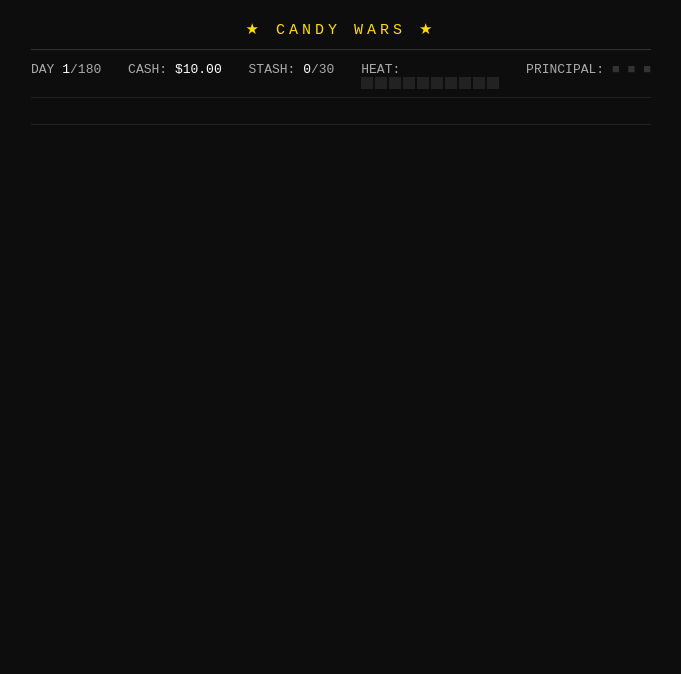
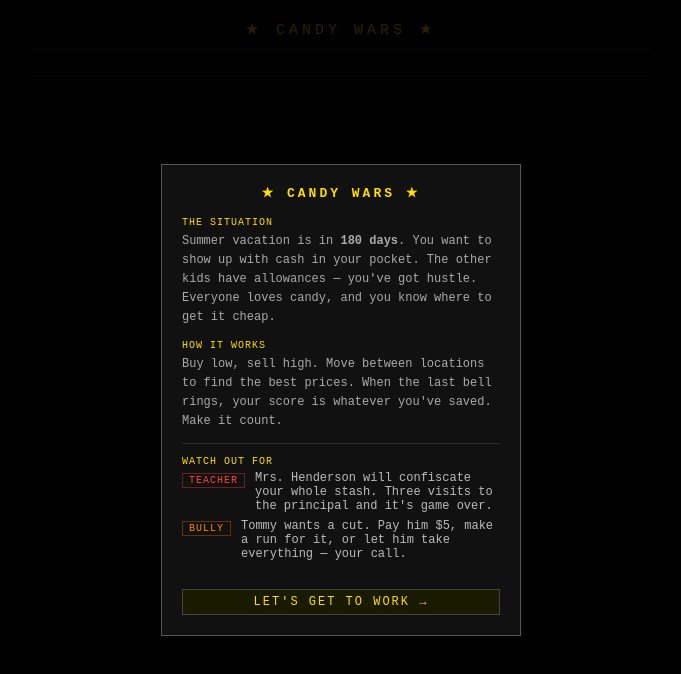
Before and after one commit to wsguede/ai-game, a plain HTML site: page index.html in a window 1280 px wide. Shown: the whole page, without its empty margins (299-980 px from the left). Drawn offline with Linux system fonts and the light colour scheme.

Commit message:
feat: startup dialog with summer vacation premise and teacher/bully explainers

```diff
--- a/engine/game.js
+++ b/engine/game.js
@@ -250,10 +250,15 @@ var Game = (function() {
 
   function init() {
     State.init(ERA_V1);
+    document.getElementById('intro-modal').classList.add('active');
+  }
+
+  function closeIntro() {
+    document.getElementById('intro-modal').classList.remove('active');
     startTurn();
   }
 
-  return { init: init, endTurn: endTurn, travel: travel, layLow: layLow, openTrade: openTrade, setTradeMode: setTradeMode, fillMax: fillMax, payBully: payBully, runFromBully: runFromBully, acceptRob: acceptRob };
+  return { init: init, endTurn: endTurn, travel: travel, layLow: layLow, openTrade: openTrade, setTradeMode: setTradeMode, fillMax: fillMax, payBully: payBully, runFromBully: runFromBully, acceptRob: acceptRob, closeIntro: closeIntro };
 })();
 
 
--- a/index.html
+++ b/index.html
@@ -83,6 +83,13 @@
     .end-screen p { color: #aaa; line-height: 1.8; margin-bottom: 12px; }
     .end-screen .grade { font-size: 48px; color: #4cff72; margin: 20px 0; }
     .end-screen .grade.fail { color: #ff4444; }
+    .intro-section { margin-bottom: 12px; }
+    .intro-label { color: #ffdd00; letter-spacing: 1px; font-size: 10px; margin-bottom: 4px; }
+    .intro-divider { border: none; border-top: 1px solid #2a2a2a; margin: 12px 0; }
+    .intro-event-row { display: flex; gap: 10px; align-items: flex-start; margin-bottom: 6px; font-size: 12px; color: #bbb; }
+    .intro-tag { font-size: 10px; letter-spacing: 1px; padding: 1px 6px; border: 1px solid; white-space: nowrap; flex-shrink: 0; margin-top: 2px; }
+    .intro-tag-teacher { color: #ff4444; border-color: #662222; }
+    .intro-tag-bully { color: #ff8800; border-color: #663300; }
   </style>
 </head>
 <body>
@@ -123,6 +130,34 @@
     <div class="end-screen" id="end-content"></div>
   </div>
 
+  <!-- Intro Dialog -->
+  <div id="intro-modal" class="modal-overlay">
+    <div class="modal">
+      <h3 style="text-align:center;letter-spacing:3px;margin-bottom:16px">★ CANDY WARS ★</h3>
+      <div class="intro-section">
+        <div class="intro-label">THE SITUATION</div>
+        <p>Summer vacation is in <strong>180 days</strong>. You want to show up with cash in your pocket. The other kids have allowances — you've got hustle. Everyone loves candy, and you know where to get it cheap.</p>
+      </div>
+      <div class="intro-section">
+        <div class="intro-label">HOW IT WORKS</div>
+        <p>Buy low, sell high. Move between locations to find the best prices. When the last bell rings, your score is whatever you've saved. Make it count.</p>
+      </div>
+      <hr class="intro-divider">
+      <div class="intro-section">
+        <div class="intro-label">WATCH OUT FOR</div>
+        <div class="intro-event-row">
+          <span class="intro-tag intro-tag-teacher">TEACHER</span>
+          <span>Mrs. Henderson will confiscate your whole stash. Three visits to the principal and it's game over.</span>
+        </div>
+        <div class="intro-event-row">
+          <span class="intro-tag intro-tag-bully">BULLY</span>
+          <span>Tommy wants a cut. Pay him $5, make a run for it, or let him take everything — your call.</span>
+        </div>
+      </div>
+      <button class="action-btn" style="width:100%;margin-top:16px;letter-spacing:2px" onclick="Game.closeIntro()">LET'S GET TO WORK →</button>
+    </div>
+  </div>
+
   <!-- Data -->
   <script src="data/candies.js"></script>
   <script src="data/locations.js"></script>
```
